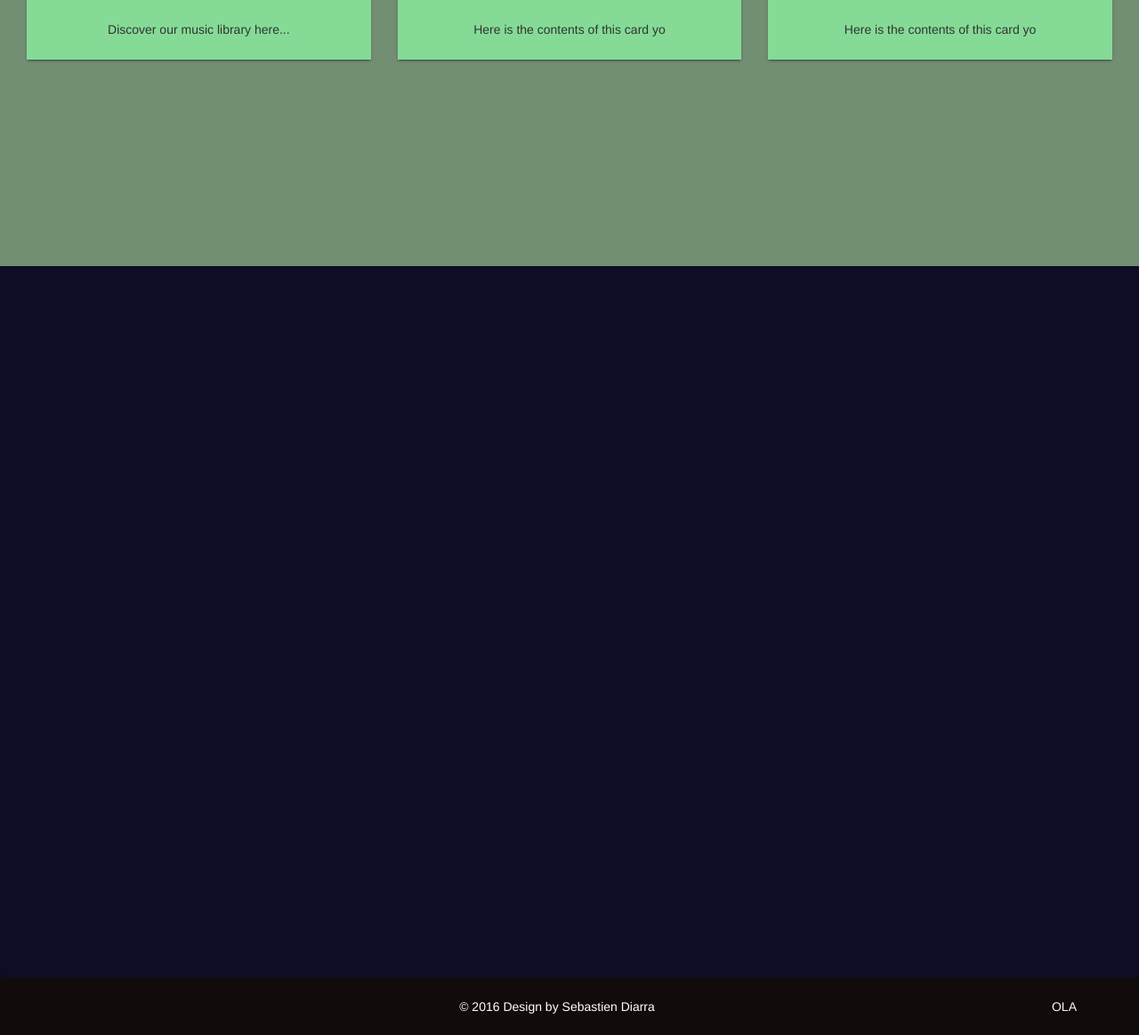
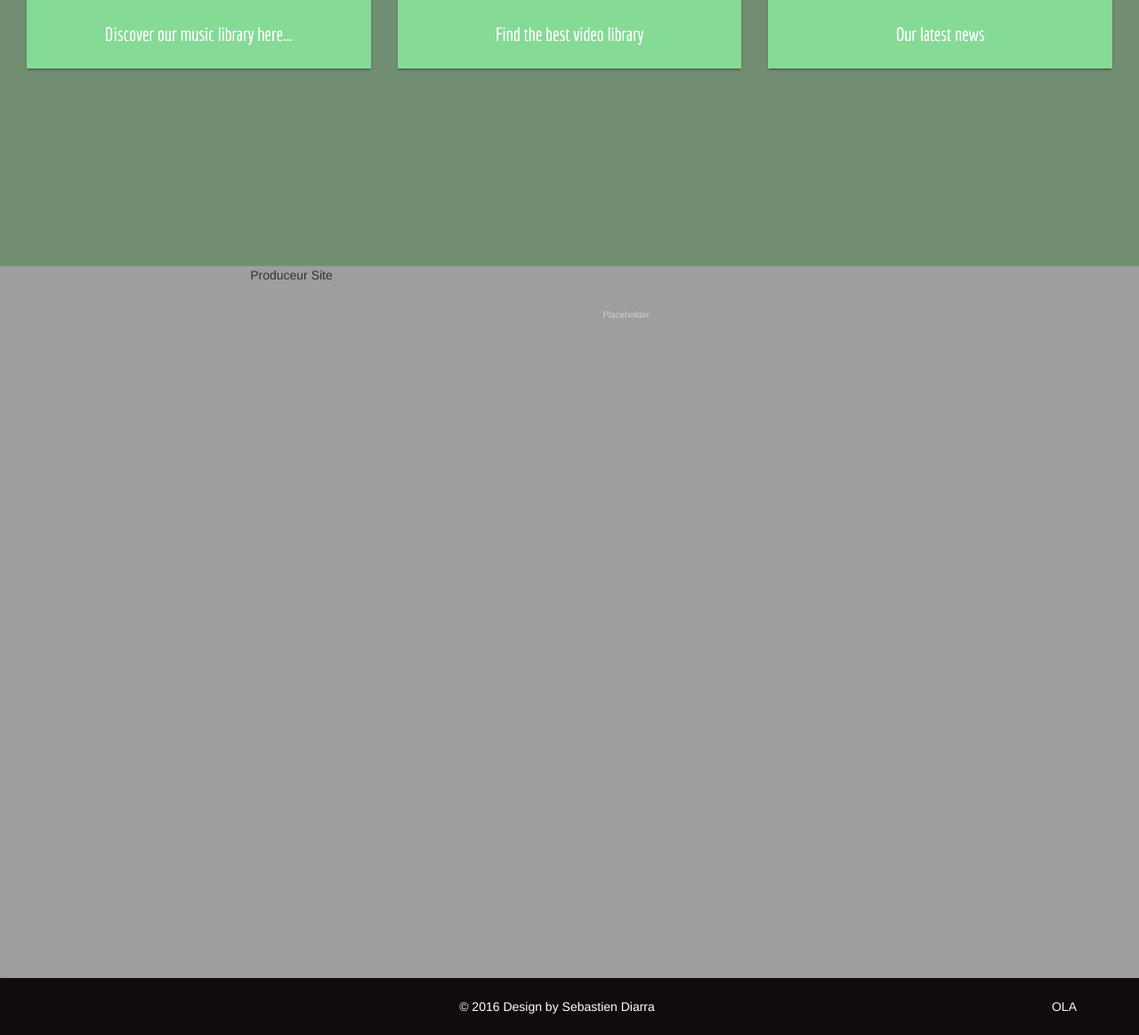
Before and after one commit to mozinor/zakaprod, a Django app: page /home/ in a window 1280 px wide. Shown: the part 1301-2464 px from the top of the page at 89% size. Run offline with Django 3.2, Linux system fonts and the light colour scheme; some libraries are stand-ins or nearby versions.

Commit message:
12/22/2016 2

```diff
--- a/homeai/static/homeai/css/main.css
+++ b/homeai/static/homeai/css/main.css
@@ -46,7 +46,7 @@
         background: rgba(115,143,115, 1);
     }
     #third-box{
-        background: rgba(0,0,26, .95);
+        background: rgba(153,153,153, .95);
     }
     .title-box{
         /*border: 3px solid #456875;*/
@@ -55,17 +55,17 @@
     }
     #title{
         font-family: 'Satisfy', cursive;
-        font-size: 450%;
+        font-size: 420%;
         color: white;
     }
     #sub_title{
         font-family: 'Cookie', cursive;
-        font-size: 230%;
+        font-size: 210%;
         color: white;
     }
     #intro-text{
         color: white;
-        font-size: 150%;
+        font-size: 160%;
         font-family: 'Economica', sans-serif;
     }
     #more-about{
@@ -96,18 +96,20 @@
     }
     .bottom-text-box-title{
         background-color: #262626;
+        font-family: 'Economica', sans-serif;
     }
     .bottom-text-box-content{
         background-color: #85DB96;
+        color: white;
+        font-family: 'Economica', sans-serif;
+        text-shadow: .1px .1px white;
+        font-size:150%;
+        font-weight: 400;
     }
-    .leff-box{
-
-    }
-    .center-box{
-
-    }
-    .right-box{
-
+    /*Third Div Elements*/
+    .form-position{
+        padding-top: 5%;
+        width: 90%;
     }
 /*Media: templates css*/
 
--- a/homeai/templates/homeai/index.html
+++ b/homeai/templates/homeai/index.html
@@ -31,7 +31,7 @@
             </div>
             <div class="row">
                 <div class="container-fluid" align="center">
-                    <div class="col-sm-4">
+                    <div class="col-md-4">
                         <div class="card">
                              <div class="card-image">
                                 <img src="http://www.eubcboxing.org/wp-content/uploads/2015/09/1920x1080.jpg">
@@ -42,25 +42,25 @@
                             </div>
                         </div>
                     </div>
-                    <div class="col-sm-4">
+                    <div class="col-md-4">
                         <div class="card">
                              <div class="card-image">
                                 <img src="http://www.eubcboxing.org/wp-content/uploads/2015/09/1920x1080.jpg">
                                 <span class="card-title"><a class="bottom-text-box-title  btn">Videos</a></span>
                              </div>
                             <div class="bottom-text-box-content card-content">
-                                <p >Here is the contents of this card yo</p>
+                                <p> Find the best video library</p>
                             </div>
+                        </div>
                     </div>
-                    </div>
-                    <div class="col-sm-4">
+                    <div class="col-md-4">
                         <div class="card">
                              <div class="card-image">
                                 <img src="http://www.eubcboxing.org/wp-content/uploads/2015/09/1920x1080.jpg">
                                 <span class="card-title"><a class="bottom-text-box-title  btn">News</a></span>
                              </div>
                             <div class="bottom-text-box-content card-content">
-                                <p >Here is the contents of this card yo</p>
+                                <p >Our latest news</p>
                             </div>
                         </div>
                     </div>
@@ -68,5 +68,27 @@
             </div>
         </div>
     </div>
-    <div class="outer-box" id="third-box"></div>
+    <div class="outer-box" id="third-box">
+        <div class="container-fluid" align="center">
+            <div class="col-md-6">
+                Produceur Site
+            </div>
+            <div class="col-md-6">
+                <div class="form-position" align="left">
+                    <form class="col s12">
+                        <div class="row">
+                            <div class="input-field col s6">
+                                <input placeholder="Placeholder" id="first_name" type="text" class="validate">
+                                <label for="first_name">First Name</label>
+                            </div>
+                            <div class="input-field col s6">
+                                <input id="last_name" type="text" class="validate">
+                                <label for="last_name">Last Name</label>
+                            </div>
+                        </div>
+                    </form>
+                </div>
+            </div>
+        </div>
+    </div>
 {% endblock %}
```
